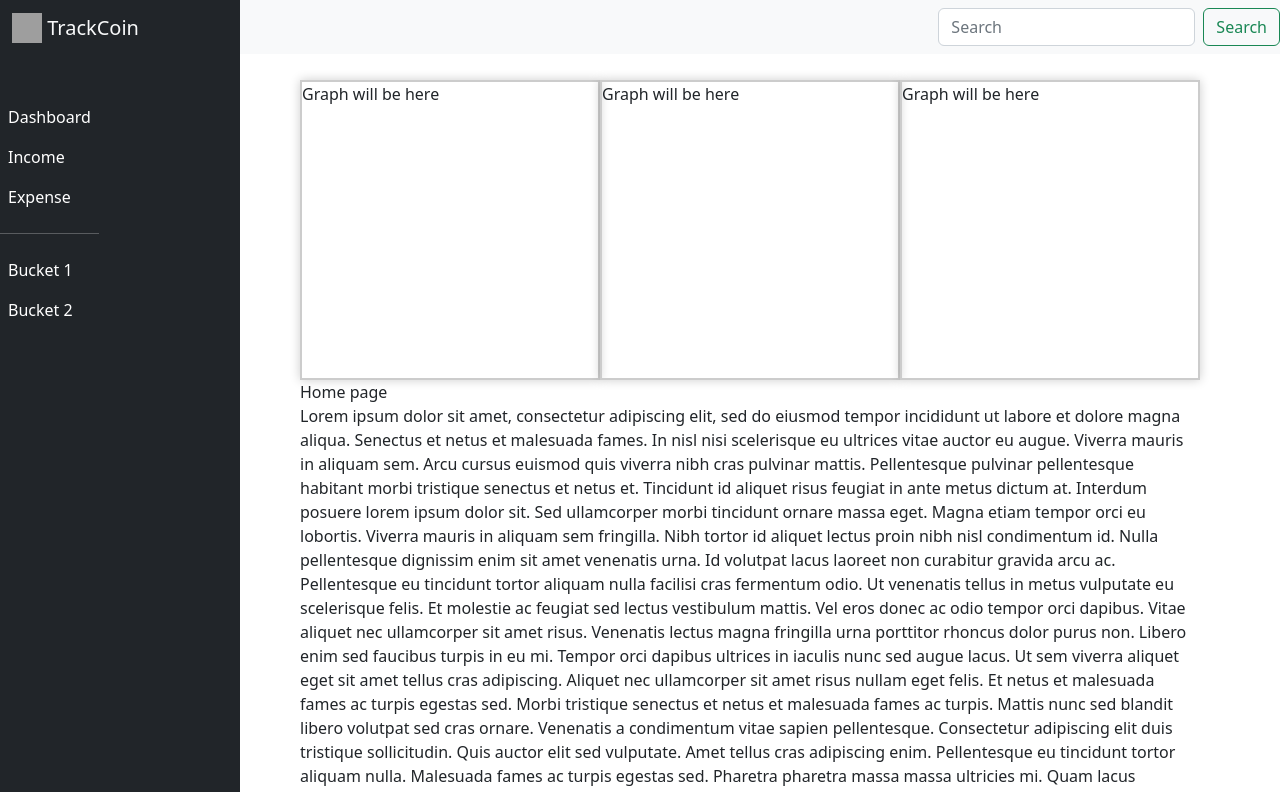
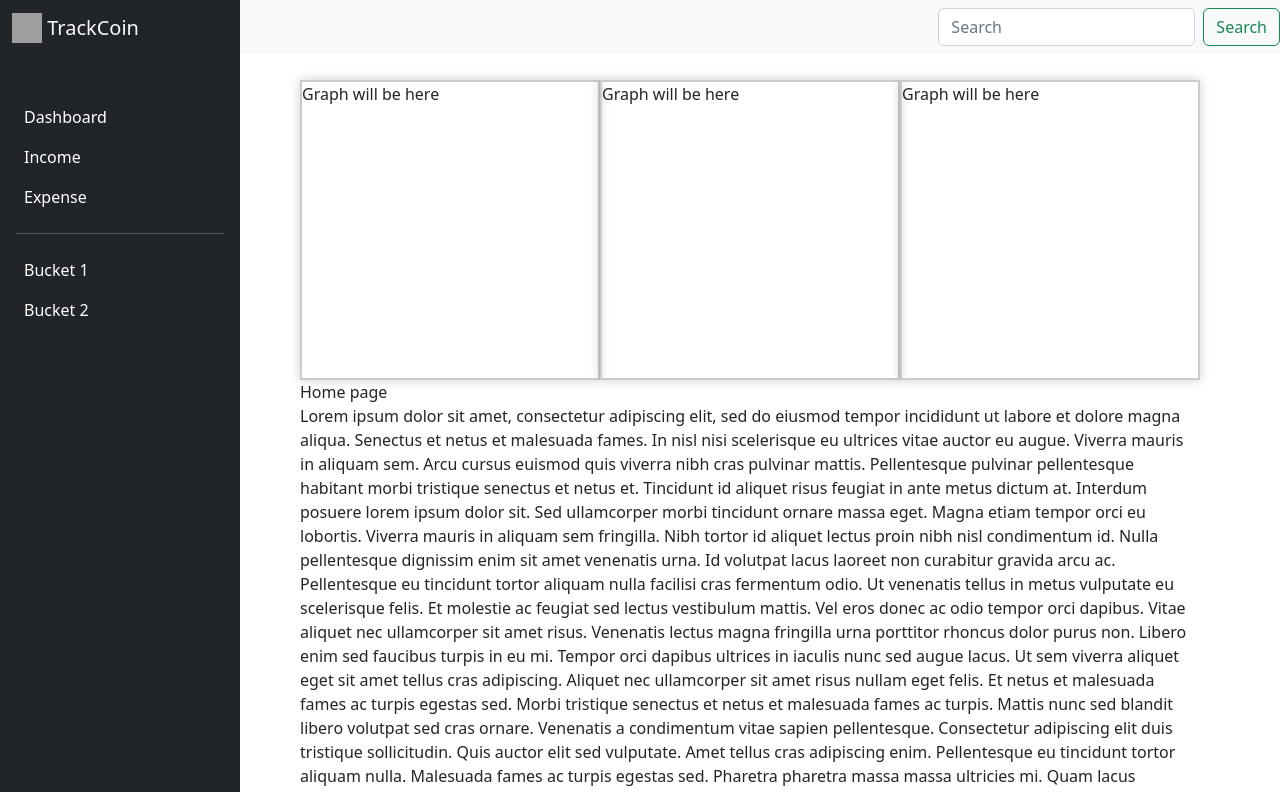
Before and after one commit to evin-wilson/expense-manager, a React (Create React App) app: page / in a window 1280 px wide. Shown: the top 792 px of the page. Built offline with nearby package versions, Linux system fonts and the light colour scheme; grey boxes are pictures that could not be loaded.

Commit message:
resolved nav issue

```diff
--- a/src/compontent/SideNavigation.css
+++ b/src/compontent/SideNavigation.css
@@ -6,4 +6,5 @@
 
 .side-navbar .nav-link {
   color: white;
+  width: 100%;
 }
--- a/src/compontent/SideNavigation.jsx
+++ b/src/compontent/SideNavigation.jsx
@@ -21,7 +21,7 @@ const SideNavigation = () => {
         </Navbar.Brand>
       </Container>
       <hr />
-      <Nav className='flex-column flex-grow-1 pt-3'>
+      <Nav className='flex-column p-3' style={{ width: '100%' }}>
         <Nav.Item>
           <Nav.Link href='#'>Dashboard</Nav.Link>
         </Nav.Item>
```
